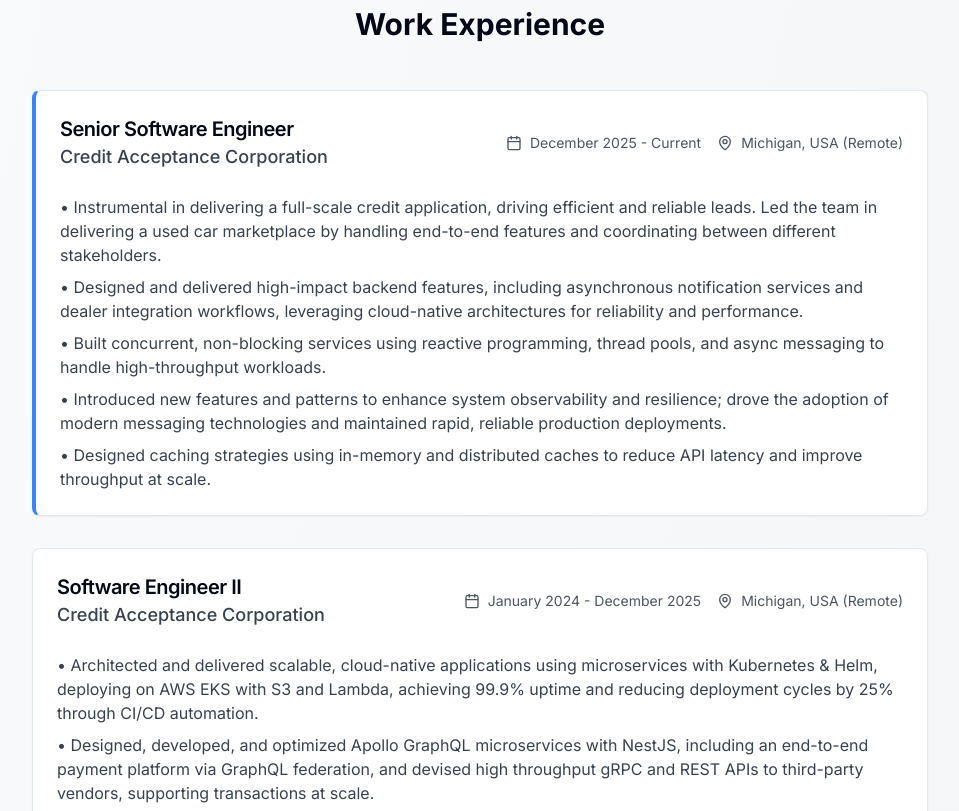
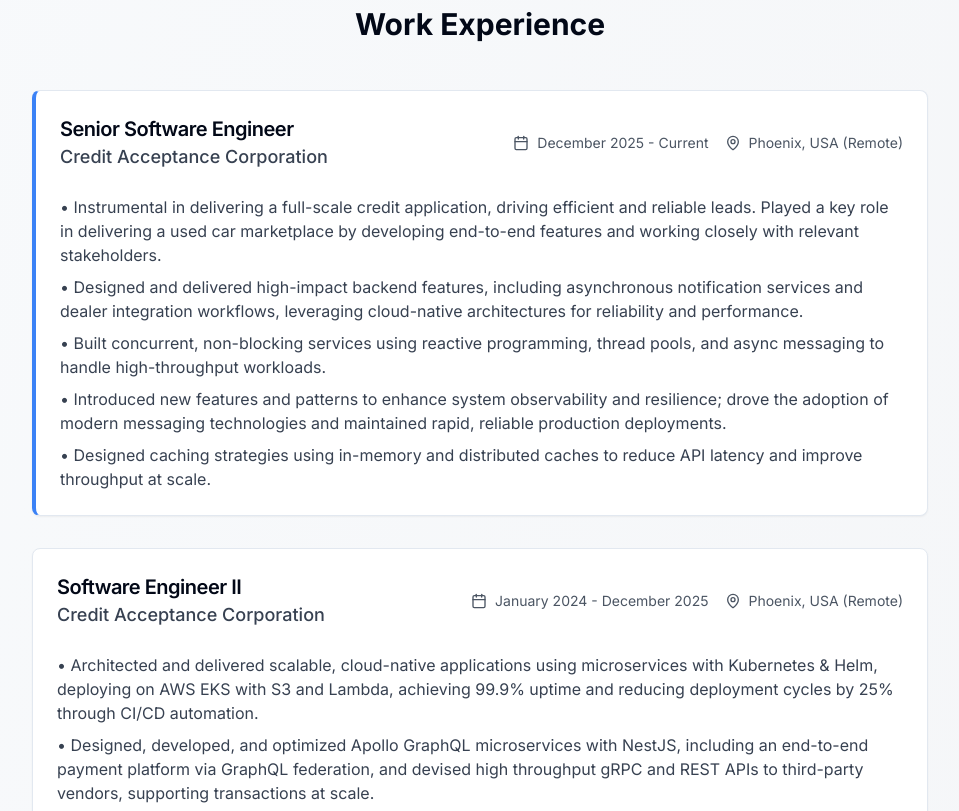
Before and after one commit to vivekkeshava/vivekkeshava.github.io, a Next.js app: page / in a window 1280 px wide. Shown: the part 620-1431 px from the top of the page, without its empty margins (160-1119 px from the left). Built offline with nearby package versions, Linux system fonts and the light colour scheme.

Commit message:
Fix location and language

```diff
--- a/app/page.tsx
+++ b/app/page.tsx
@@ -306,7 +306,7 @@ export default function Portfolio() {
                       <Calendar className="w-4 h-4" />
                       <span>December 2025 - Current</span>
                       <MapPin className="w-4 h-4 ml-2" />
-                      <span>Michigan, USA (Remote)</span>
+                      <span>Phoenix, USA (Remote)</span>
                     </div>
                   </div>
                 </CardHeader>
@@ -314,8 +314,8 @@ export default function Portfolio() {
                   <ul className="space-y-2 text-gray-700 dark:text-gray-300">
                     <li>
                       • Instrumental in delivering a full-scale credit application, driving efficient and reliable leads.
-                      Led the team in delivering a used car marketplace by handling end-to-end features and coordinating
-                      between different stakeholders.
+                      Played a key role in delivering a used car marketplace by developing end-to-end features and working
+                      closely with relevant stakeholders.
                     </li>
                     <li>
                       • Designed and delivered high-impact backend features, including asynchronous notification services
@@ -353,7 +353,7 @@ export default function Portfolio() {
                       <Calendar className="w-4 h-4" />
                       <span>January 2024 - December 2025</span>
                       <MapPin className="w-4 h-4 ml-2" />
-                      <span>Michigan, USA (Remote)</span>
+                      <span>Phoenix, USA (Remote)</span>
                     </div>
                   </div>
                 </CardHeader>
```
